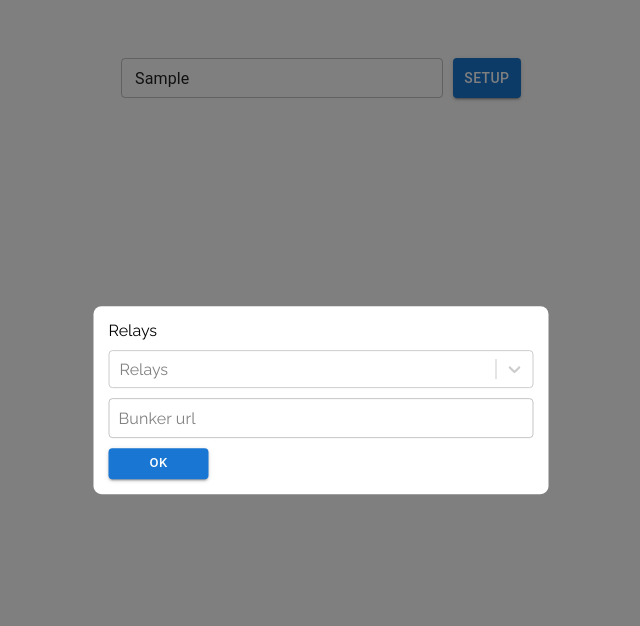
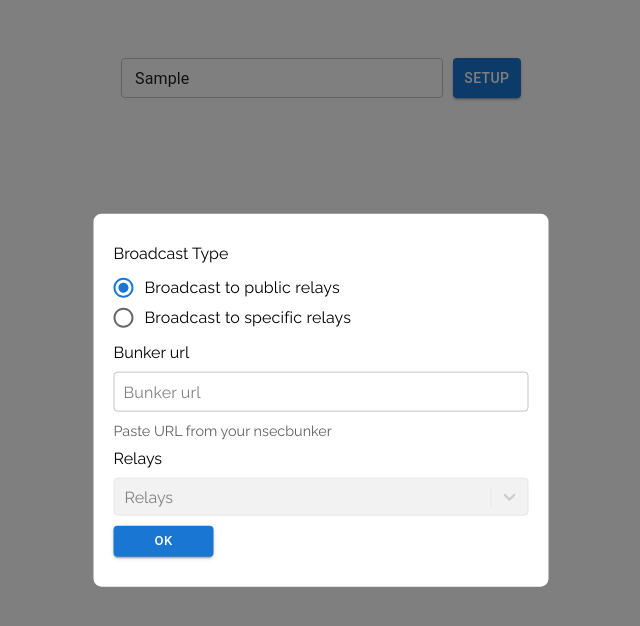
Before and after one commit to nostrband/nostr-twitter-bot-ui, a React (Create React App) app: page / in a window 1280 px wide. Both pictures are taken after typing "Sample" into the empty fields and a click on the button "SETUP". Shown: the top 626 px of the page, without its empty margins (319-959 px from the left). Built offline with nearby package versions, Linux system fonts and the light colour scheme.

Commit message:
I added the initial options and also added a radio button.

```diff
--- a/src/components/SetupForm.jsx
+++ b/src/components/SetupForm.jsx
@@ -1,6 +1,15 @@
-import React from 'react';
+import React, { useState } from 'react';
 import Modal from './Modal';
-import { Button, styled, FormControl, TextField } from '@mui/material';
+import {
+  Button,
+  styled,
+  FormControl,
+  TextField,
+  FormLabel,
+  RadioGroup,
+  FormControlLabel,
+  Radio,
+} from '@mui/material';
 import CreatableSelect from 'react-select/creatable';
 import { toast, ToastContainer } from 'react-toastify';
 import 'react-toastify/dist/ReactToastify.css';
@@ -32,6 +41,7 @@ const getTweetsFromHistory = async (username) => {
 };
 
 function SetupForm({ openModal, setOpenModal, username, resetUsername }) {
+  const [broadcastType, setBroadcastType] = useState('public');
   const formik = useFormik({
     initialValues: { selectedRelays: [] },
     validationSchema: validationSchemaForRelays,
@@ -51,14 +61,54 @@ function SetupForm({ openModal, setOpenModal, username, resetUsername }) {
     },
   });
 
+  const handleBroadcastTypeChange = (event) => {
+    setBroadcastType(event.target.value);
+    if (event.target.value === 'public') {
+      formik.setFieldValue('selectedRelays', []);
+    }
+  };
+
   return (
     <div>
       <ToastContainer />
       <Modal open={openModal} onClose={() => setOpenModal(false)}>
         <FormStyled onSubmit={formik.handleSubmit}>
+          <label>Broadcast Type</label>
+          <RadioGroup
+            row
+            className="radio-group-block"
+            value={broadcastType}
+            onChange={handleBroadcastTypeChange}
+            name="broadcastType"
+          >
+            <FormControlLabel
+              value="public"
+              control={<Radio />}
+              label="Broadcast to public relays"
+            />
+            <FormControlLabel
+              value="specific"
+              control={<Radio />}
+              label="Broadcast to specific relays"
+            />
+          </RadioGroup>
+
+          <label>Bunker url</label>
+          <TextField
+            fullWidth
+            size="small"
+            variant="outlined"
+            value={formik.values.bunkerUrl}
+            {...formik.getFieldProps('username')}
+            placeholder="Bunker url"
+          />
+          <span className="description-bunkerUrl">
+            Paste URL from your nsecbunker
+          </span>
           <label>Relays</label>
           <CreatableSelect
             isMulti
+            isDisabled={broadcastType === 'public'}
             name="selectedRelays"
             classNamePrefix="select"
             placeholder="Relays"
@@ -67,16 +117,25 @@ function SetupForm({ openModal, setOpenModal, username, resetUsername }) {
             styles={customStyles(
               formik.errors.selectedRelays && formik.touched.selectedRelays
             )}
+            options={[
+              { value: 'wss://nos.lol', label: 'wss://nos.lol' },
+              { value: 'wss://relay.exit.pub', label: 'wss://relay.exit.pub' },
+              {
+                value: 'wss://nostr.mutinywallet.com',
+                label: 'wss://nostr.mutinywallet.com',
+              },
+              { value: 'wss://relay.damus.io', label: 'wss://relay.damus.io' },
+              {
+                value: 'wss://relay.nostr.band',
+                label: 'wss://relay.nostr.band',
+              },
+              {
+                value: 'wss://nostr.mom',
+                label: 'wss://nostr.mom',
+              },
+            ]}
           />
 
-          <TextField
-            fullWidth
-            size="small"
-            variant="outlined"
-            value={formik.values.bunkerUrl}
-            onChange={(value) => formik.setFieldValue('bunkerUrl', value)}
-            placeholder="Bunker url"
-          />
           <StyledButton size="small" type="submit" variant="contained">
             OK
           </StyledButton>
@@ -93,6 +152,7 @@ const FormStyled = styled('form')`
   flex-direction: column;
   gap: 10px;
   font-family: 'Raleway', sans-serif;
+  padding: 15px 5px 15px 5px;
   .MuiInputBase-input {
     font-family: 'Raleway', sans-serif;
     padding-left: 10px;
@@ -101,6 +161,16 @@ const FormStyled = styled('form')`
       opacity: 1;
     }
   }
+  .description-bunkerUrl {
+    font-size: 0.9rem;
+    color: #616060;
+  }
+  .MuiFormControlLabel-root {
+    height: 30px;
+  }
+  .MuiTypography-root {
+    font-family: 'Raleway', sans-serif;
+  }
 `;
 
 const StyledButton = styled(Button)`
```
